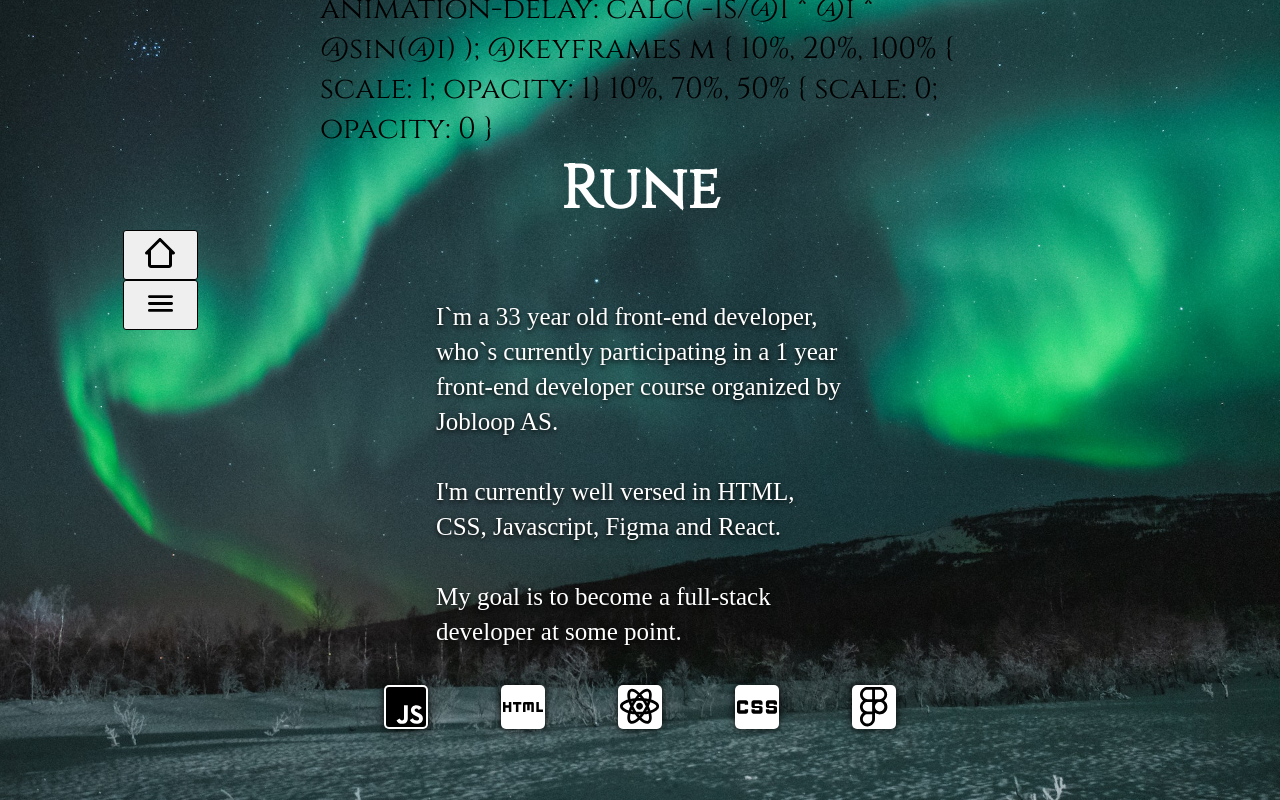
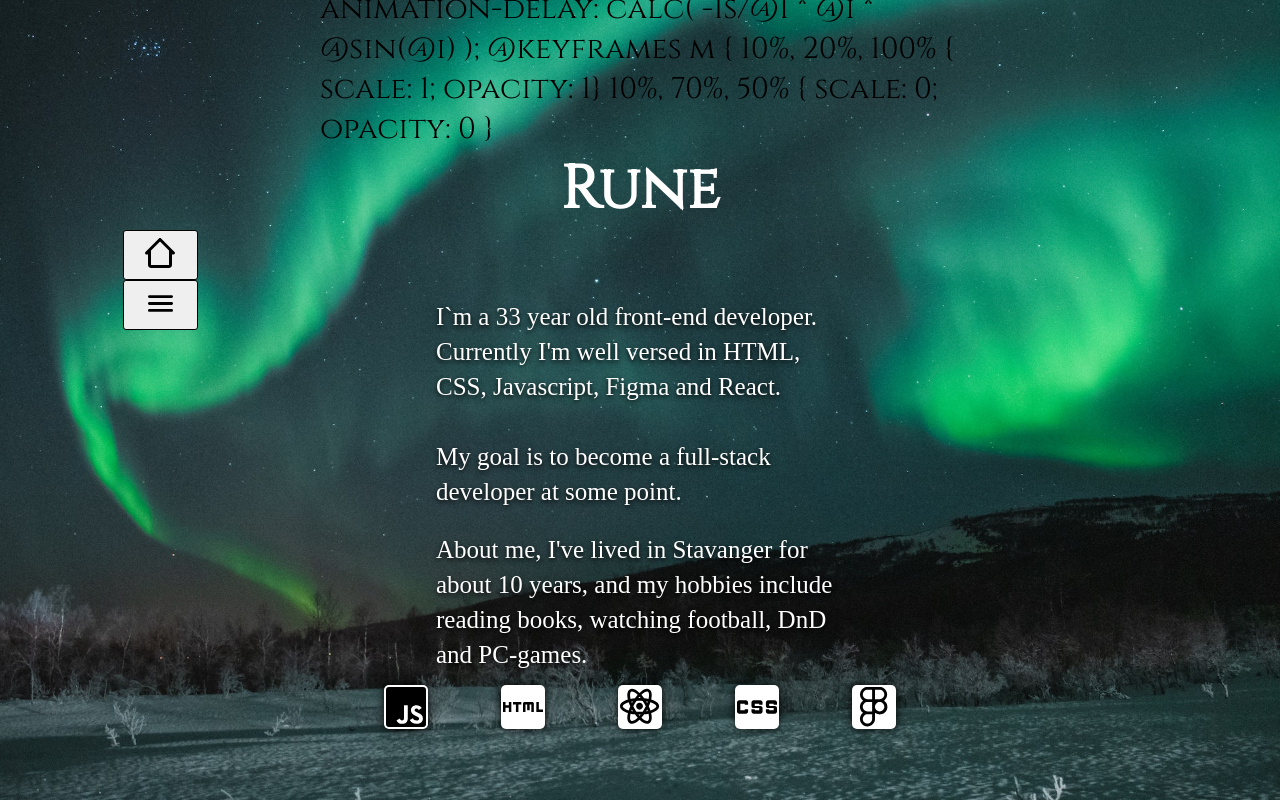
Before and after one commit to RuneKodehode/porto, a React (Vite) app: page /#/ in a window 1280 px wide. Built offline with nearby package versions, Linux system fonts and the light colour scheme.

Commit message:
touched upon the about me text

```diff
--- a/src/Pages/Home.jsx
+++ b/src/Pages/Home.jsx
@@ -5,14 +5,17 @@ export const Home = () => {
       <br />
       <br />
       <p className="projects">
-        I`m a 33 year old front-end developer, who`s currently participating in
-        a 1 year front-end developer course organized by Jobloop AS. <br></br>
-        <br></br>
-        I'm currently well versed in HTML, CSS, Javascript, Figma and React.
+        I`m a 33 year old front-end developer. <br /> Currently I'm well versed
+        in HTML, CSS, Javascript, Figma and React.
         <br />
         <br />
         My goal is to become a full-stack developer at some point.
       </p>
+      <br />
+      <p className="projects">
+        About me, I've lived in Stavanger for about 10 years, and my hobbies
+        include reading books, watching football, DnD and PC-games.
+      </p>
     </div>
   );
 };
```
